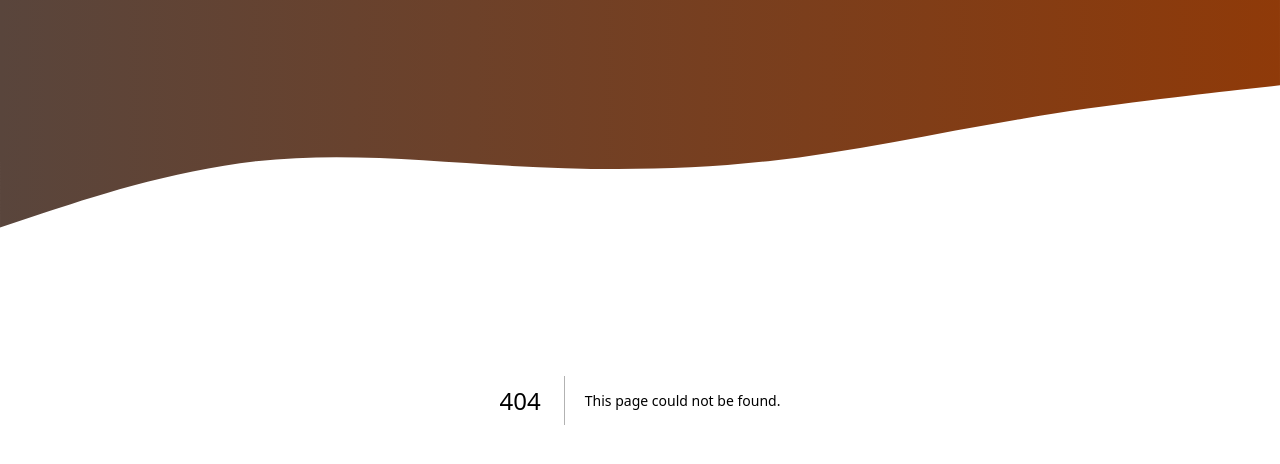
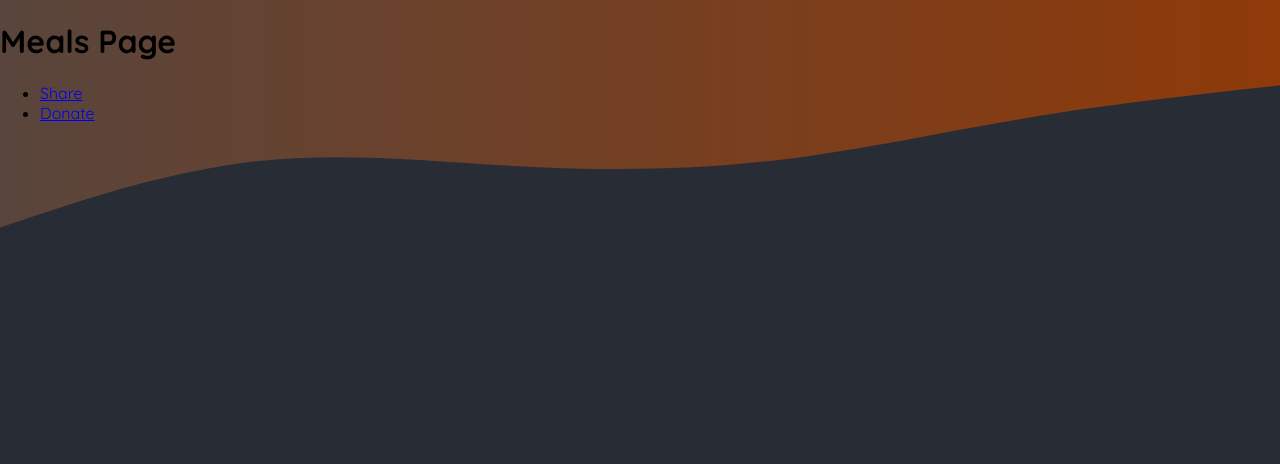
Before and after one commit to devKR2911/nextjs, a Next.js app in the folder 05-onwards-foodies-starting-project/: page /meals in a window 1280 px wide. Before the commit this address had no page. Shown: the top 464 px of the page. Built offline with nearby package versions, Linux system fonts and the light colour scheme.

Commit message:
added pages in the application with dummy content

```diff
--- /dev/null
+++ b/05-onwards-foodies-starting-project/app/community/page.js
@@ -0,0 +1,3 @@
+export default function CommunityPage() {
+    return <h1>Community Page</h1>
+}
--- /dev/null
+++ b/05-onwards-foodies-starting-project/app/meals/[mealSlug]/page.js
@@ -0,0 +1,3 @@
+export default function MealDetailsPage({ params }) {
+    return <h1>Meal Details Page - {params.mealSlug}</h1>
+}
--- /dev/null
+++ b/05-onwards-foodies-starting-project/app/meals/page.js
@@ -0,0 +1,17 @@
+import Link from "next/link";
+
+export default function MealsPage() {
+  return (
+    <main>
+      <h1>Meals Page</h1>
+      <ul>
+        <li>
+          <Link href="meals/share">Share</Link>
+        </li>
+        <li>
+          <Link href="meals/donate">Donate</Link>
+        </li>
+      </ul>
+    </main>
+  );
+}
--- /dev/null
+++ b/05-onwards-foodies-starting-project/app/meals/share/page.js
@@ -0,0 +1,3 @@
+export default function ShareMealsPage() {
+    return <h1>Share Meals Page</h1>
+}
--- a/05-onwards-foodies-starting-project/app/page.js
+++ b/05-onwards-foodies-starting-project/app/page.js
@@ -1,9 +1,14 @@
+import Link from "next/link";
+
 export default function Home() {
   return (
     <main>
       <h1 style={{ color: 'white', textAlign: 'center' }}>
         Time to get started!
       </h1>
+      <p><Link href="/meals">Meals</Link></p>
+      <p><Link href="/meals/share">Share Meals</Link></p>
+      <p><Link href="/community">Community</Link></p>
     </main>
   );
 }
```
